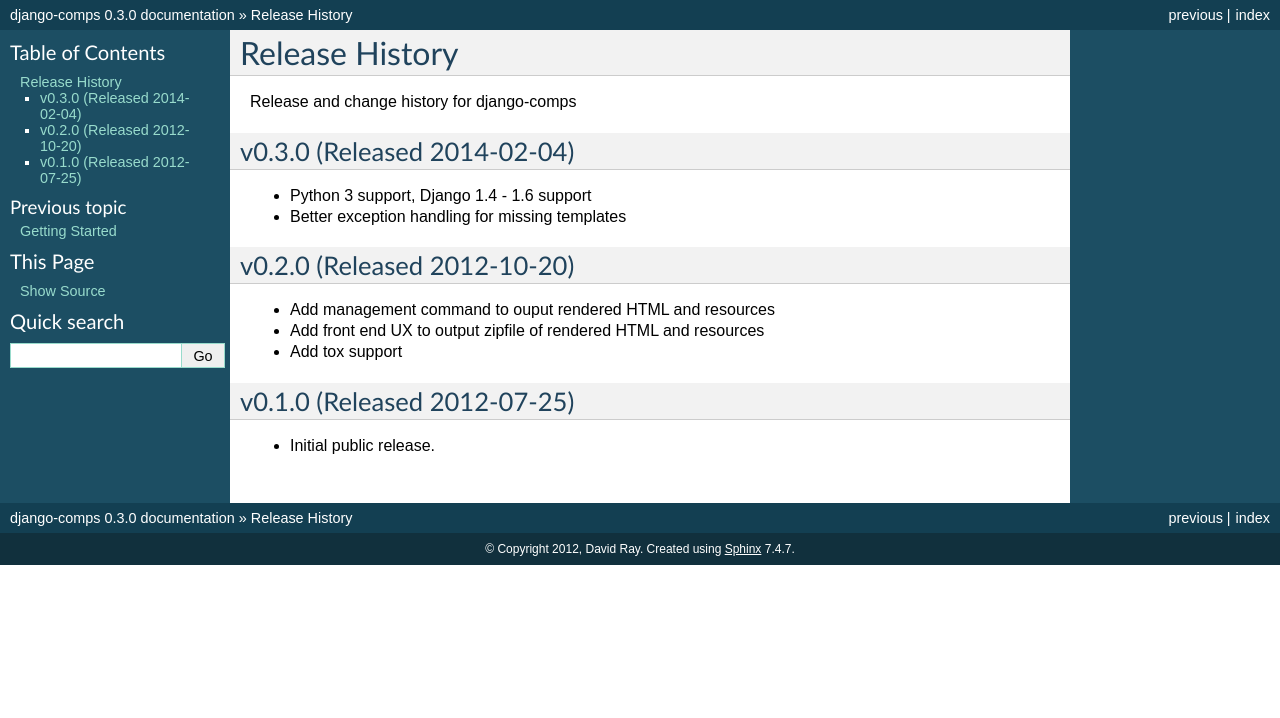
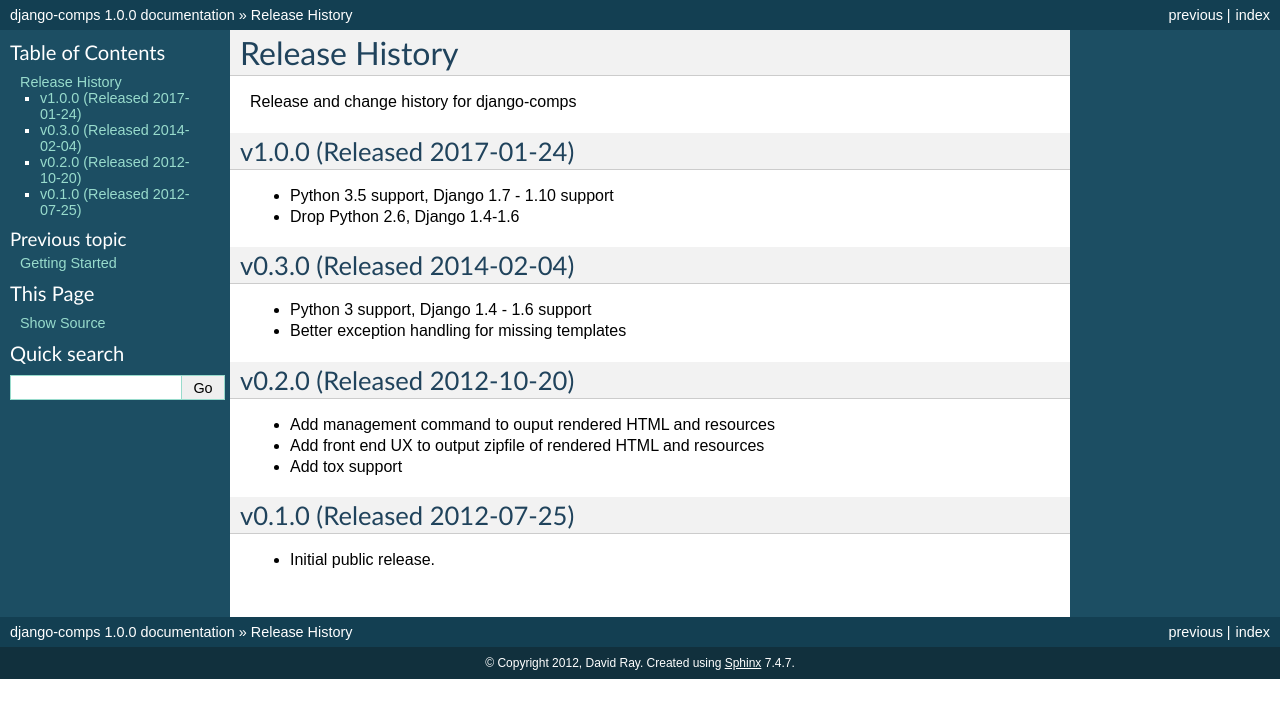
Before and after one commit to caktus/django-comps, a Sphinx documentation site: the page built from docs/releases.rst, in a window 1280 px wide. Shown: the top 718 px of the page. Built offline with Sphinx 7.4.7, drawn with Linux system fonts in a browser that asks for light colours.

Commit message:
Prepare 1.0.0 release

```diff
--- a/comps/__init__.py
+++ b/comps/__init__.py
@@ -3,4 +3,4 @@ A simple application that provides an entry point for integrating
 front end designers into a django project
 """
 
-__version__ = '0.3.0'
+__version__ = '1.0.0'
--- a/docs/conf.py
+++ b/docs/conf.py
@@ -48,9 +48,9 @@ copyright = u'2012, David Ray'
 # built documents.
 #
 # The short X.Y version.
-version = '0.3'
+version = '1.0'
 # The full version, including alpha/beta/rc tags.
-release = '0.3.0'
+release = '1.0.0'
 
 # The language for content autogenerated by Sphinx. Refer to documentation
 # for a list of supported languages.
--- a/docs/releases.rst
+++ b/docs/releases.rst
@@ -2,6 +2,13 @@ Release History
 ====================================
 
 Release and change history for django-comps
+
+v1.0.0 (Released 2017-01-24)
+------------------------------------
+
+- Python 3.5 support, Django 1.7 - 1.10 support
+- Drop Python 2.6, Django 1.4-1.6
+
 
 v0.3.0 (Released 2014-02-04)
 ------------------------------------
```
